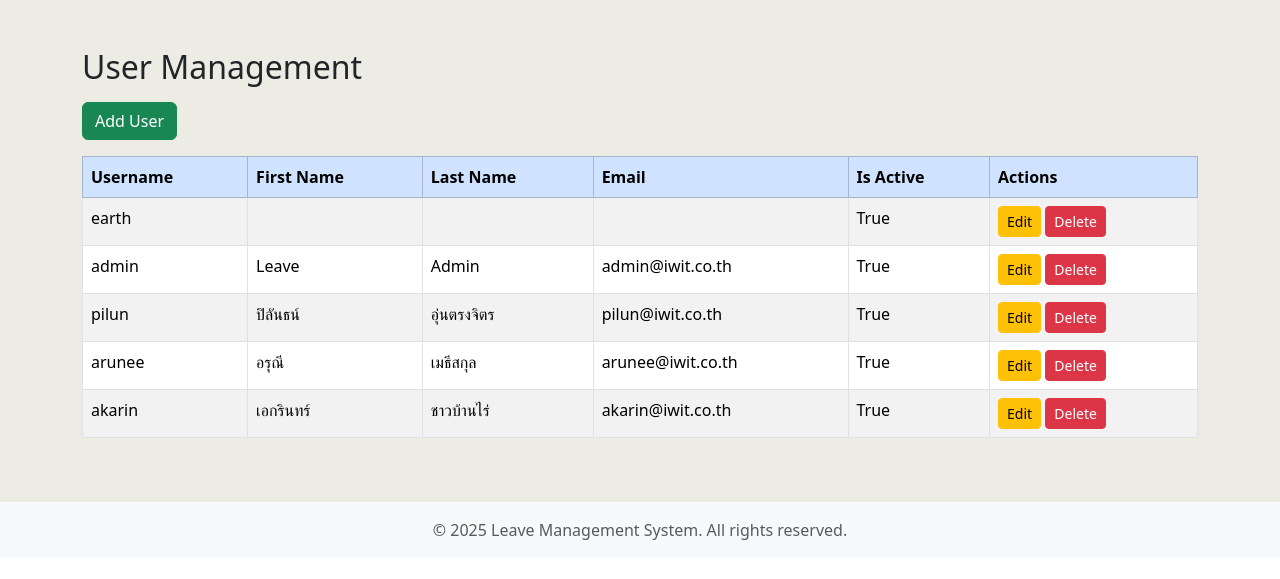
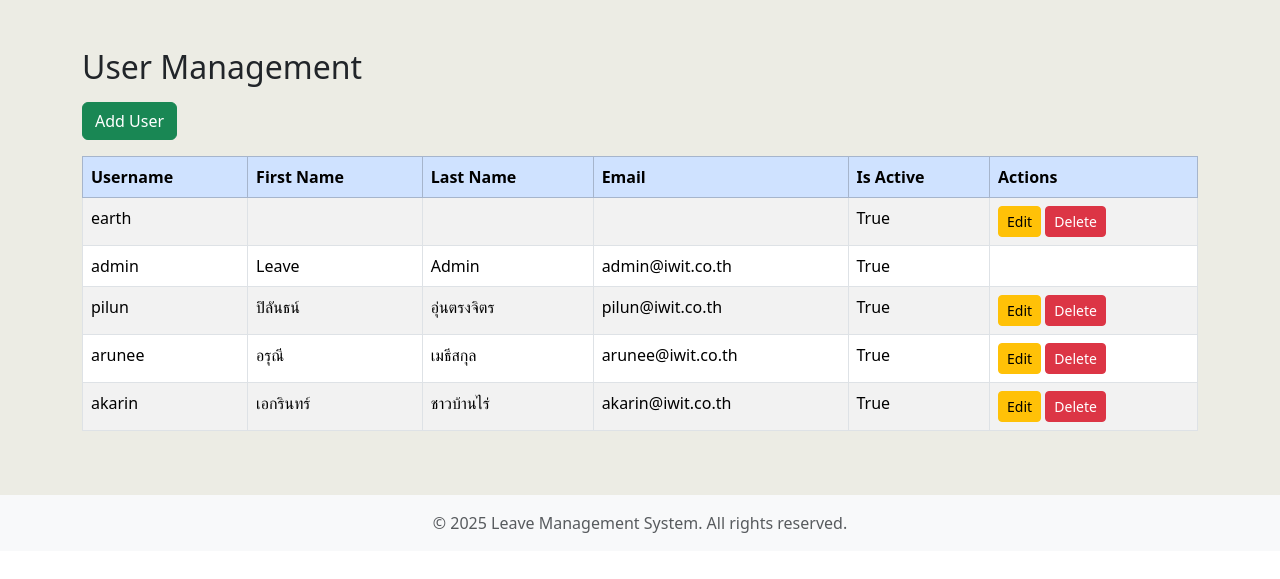
Before and after one commit to opilun/leavemng, a Django app: page /user_management/ in a window 1280 px wide. Shown: the part 56-635 px from the top of the page. Run offline with Django 5.2, Linux system fonts and the light colour scheme; a user stored in the database is signed in; data comes from the database, SQL or seed files in the repository; both versions use the stored data as it was after the commit.

Commit message:
Restrict edit and delete actions for the admin user in user management

```diff
--- a/templates/accounts/usermng.html
+++ b/templates/accounts/usermng.html
@@ -23,11 +23,13 @@
                 <td>{{ profile.user.email }}</td>
                 <td>{{ profile.user.is_active }}</td>
                 <td>
-                    <a href="{% url 'edit_user' profile.user.id %}" class="btn btn-sm btn-warning">Edit</a>
-                    <form action="{% url 'delete_user' profile.user.id %}" method="post" style="display:inline;">
-                        {% csrf_token %}
-                        <button type="submit" class="btn btn-sm btn-danger" onclick="return confirm('Are you sure you want to delete this user?');">Delete</button>
-                    </form>
+                    {% if profile.user.username != "admin" %}
+                        <a href="{% url 'edit_user' profile.user.id %}" class="btn btn-sm btn-warning">Edit</a>
+                        <form action="{% url 'delete_user' profile.user.id %}" method="post" style="display:inline;">
+                            {% csrf_token %}
+                            <button type="submit" class="btn btn-sm btn-danger" onclick="return confirm('Are you sure you want to delete this user?');">Delete</button>
+                        </form>
+                    {% endif %}
                 </td>
             </tr>
             {% empty %}
```
Also changed, not shown: db.sqlite3.
